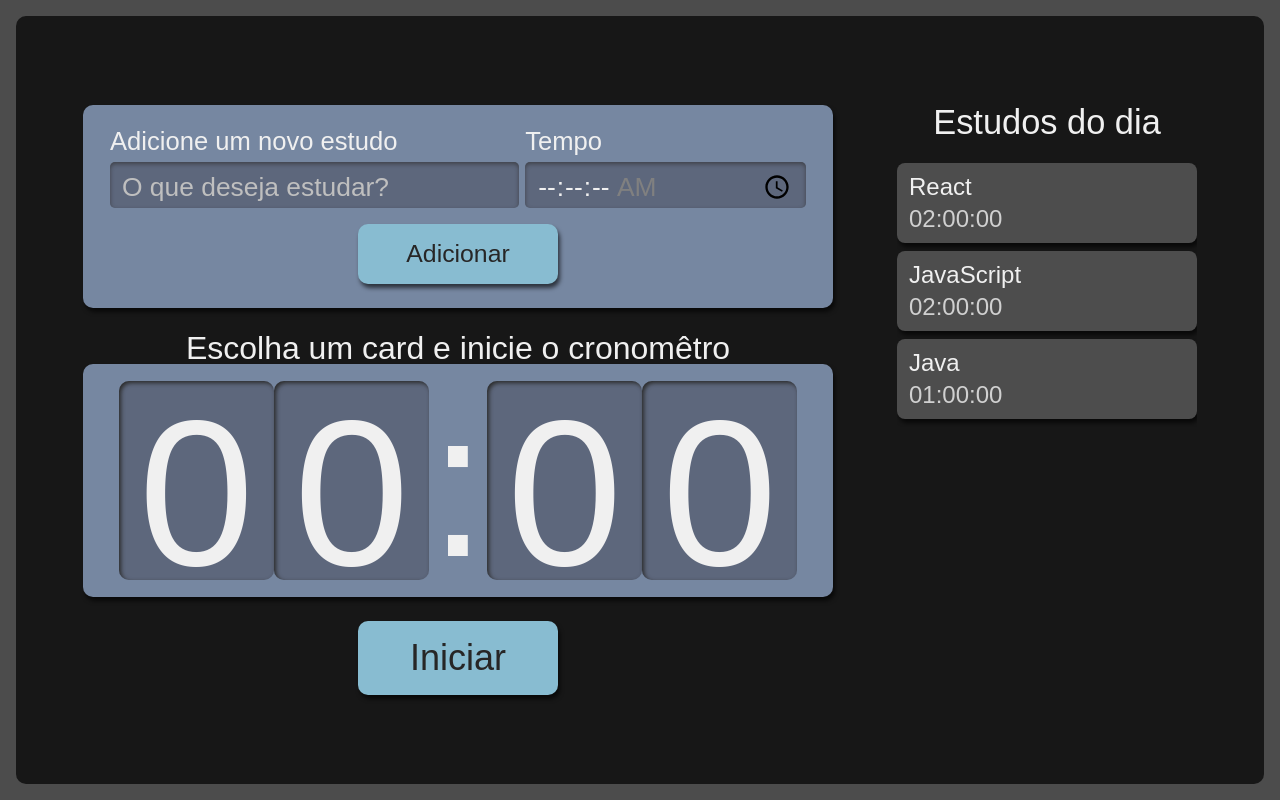
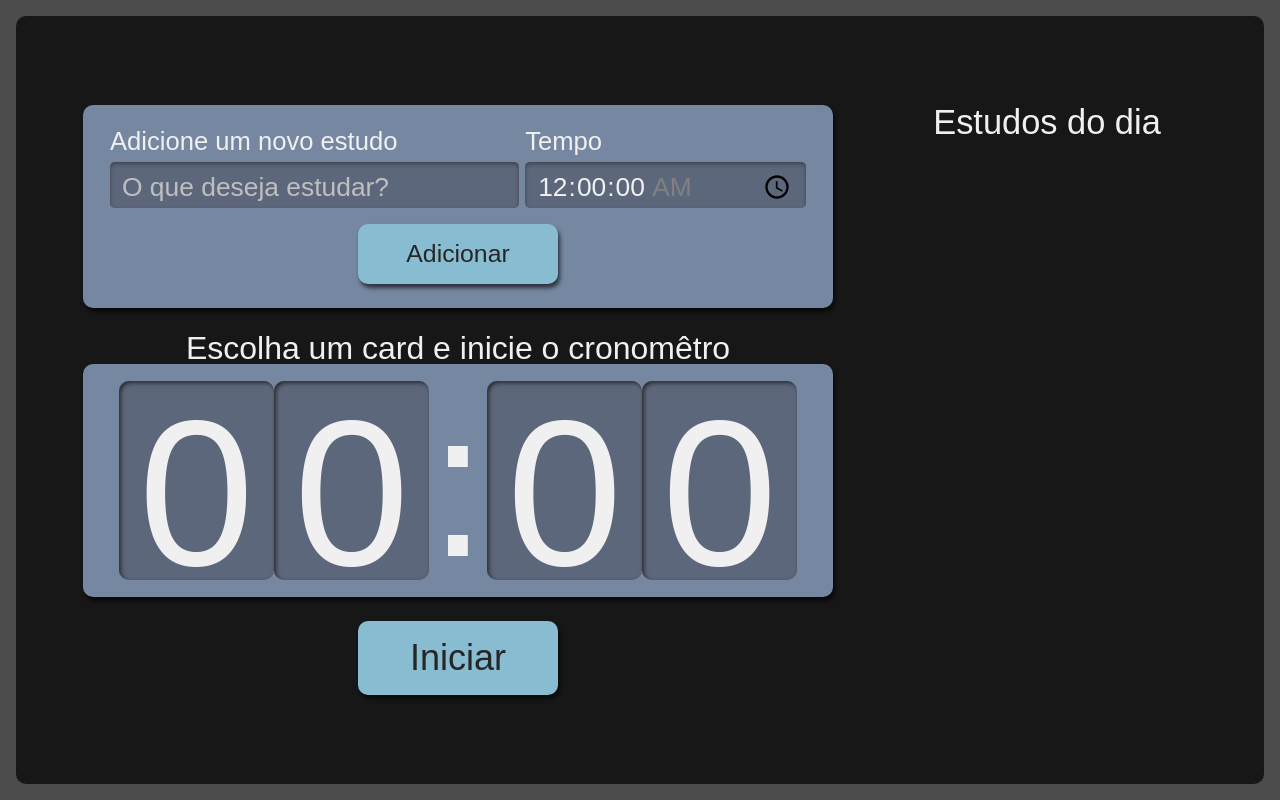
Before and after one commit to mullerino/Alura-Studies, a React (Vite) app: page / in a window 1280 px wide. Built offline with nearby package versions, Linux system fonts and the light colour scheme.

Commit message:
feat: formulário adiciona na seção de estudos a tarefa inserida

```diff
--- a/src/components/Botão/index.tsx
+++ b/src/components/Botão/index.tsx
@@ -1,18 +1,13 @@
 import './index.scss'
 
 interface nomeProps{
-    text: string
+    text: string,
+    type?: "button" | "submit" | "reset" | undefined
 }
 
-const Botao = ({text}:nomeProps) =>{
-
-    const addTarefa = (item:any)=>{
-        item.preventDefault()
-        console.log('Tarefa adicionada')
-    }
-
+const Botao = ({text,type}:nomeProps) =>{
     return(
-        <button className='botao' onClick={addTarefa}>{text}</button>
+        <button className='botao' type={type}>{text}</button>
     )
 }
 
--- a/src/components/Cronometro/index.tsx
+++ b/src/components/Cronometro/index.tsx
@@ -9,7 +9,7 @@ const Cronometro = () =>{
             <div className={style.relogioWrapper}>
                 <Relogio/>
             </div>
-            <Botao text="Iniciar"/>
+            <Botao text="Iniciar" type="button"/>
         </div>
     )
 }
--- a/src/components/Forms/index.tsx
+++ b/src/components/Forms/index.tsx
@@ -1,24 +1,38 @@
+import React, { useState } from "react"
 import Botao from "../Botão"
 import style from './Formulario.module.scss'
+import { listaProps } from "../../types/tarefa"
 
-interface valuesInput{
-    estudo: string
-    tempo: string
+interface formsProps{
+    addTarefas: React.Dispatch<React.SetStateAction<listaProps[]>>
 }
 
-const Forms = () =>{
+const Forms = ({addTarefas}:formsProps) =>{
+    const [task,setTask] = useState<string>('')
+    const [time,setTime] = useState<string>('00:00')
+
+    const tarefa = {
+        tarefa: task,
+        tempo: time
+    }
+
+    const addNewTask = (e:React.FormEvent<HTMLFormElement>)=>{
+        e.preventDefault()
+        console.log('forms submetido', task,time,tarefa)
+        addTarefas(tarefas=>[...tarefas,{...tarefa}])
+    }
 
     return (
-        <form className={style.novaTarefa}>
+        <form className={style.novaTarefa} onSubmit={addNewTask}>
             <div className = {style.inputContainer}>
                 <label htmlFor="">Adicione um novo estudo</label>
-                <input type="text" name="tarefa" id="tarefa" placeholder="O que deseja estudar?" required></input>
+                <input type="text" name="tarefa" id="tarefa" placeholder="O que deseja estudar?" required value={task} onChange={(e)=>setTask(e.target.value)}></input>
             </div>
             <div className={style.inputContainer}>
                 <label htmlFor="Tempo">Tempo</label>
-                <input type="time" step={1} name="tempo" id="tempo" min="00:00:00" max="01:30:00" required/>
+                <input type="time" step={1} value={time} name="tempo" id="tempo" min="00:00:00" max="01:30:00" required onChange={(e)=>setTime(e.target.value)}/>
             </div>
-            <Botao text="Adicionar"/>
+            <Botao text="Adicionar" type="submit"/>
         </form>
     )
 }
--- a/src/components/Lista/index.tsx
+++ b/src/components/Lista/index.tsx
@@ -1,27 +1,16 @@
-import React from "react";
 import './index.scss'
 import Item from "./Item";
+import { listaProps } from "../../types/tarefa";
 
-const Lista = () =>{
 
-    const tarefas = [{
-        tarefa: 'React',
-        tempo: '02:00:00'
-    },
-    {
-        tarefa: 'JavaScript',
-        tempo:'02:00:00'
-    },
-    {
-        tarefa: 'Java',
-        tempo:'01:00:00'
-    }
-    ]
+
+const Lista = ({list}:{list:listaProps[]}) =>{
+
     return (
         <aside className="listaTarefas">
             <h2>Estudos do dia</h2>
             <ul>
-                {tarefas.map((tarefas)=>
+                {list.map((tarefas)=>
                     <Item key={tarefas.tarefa} tarefa={tarefas.tarefa} tempo={tarefas.tempo}/>
                 )}
             </ul>
--- a/src/pages/App.tsx
+++ b/src/pages/App.tsx
@@ -1,14 +1,17 @@
+import React, { useState } from "react"
 import Cronometro from "../components/Cronometro"
 import Forms from "../components/Forms"
 import Lista from "../components/Lista"
 import style from './App.module.scss'
+import { listaProps } from "../types/tarefa"
 
 function App() {
+  const [tarefas,setTarefas] = useState<listaProps[]>([])
 
   return (
     <div className={style.App}>
-      <Forms></Forms>
-      <Lista></Lista>
+      <Forms addTarefas={setTarefas}></Forms>
+      <Lista list = {tarefas}></Lista>
       <Cronometro></Cronometro>
     </div>
   )
--- /dev/null
+++ b/src/types/tarefa.ts
@@ -0,0 +1,4 @@
+export interface listaProps{
+    tarefa: string,
+    tempo: string
+}
```
